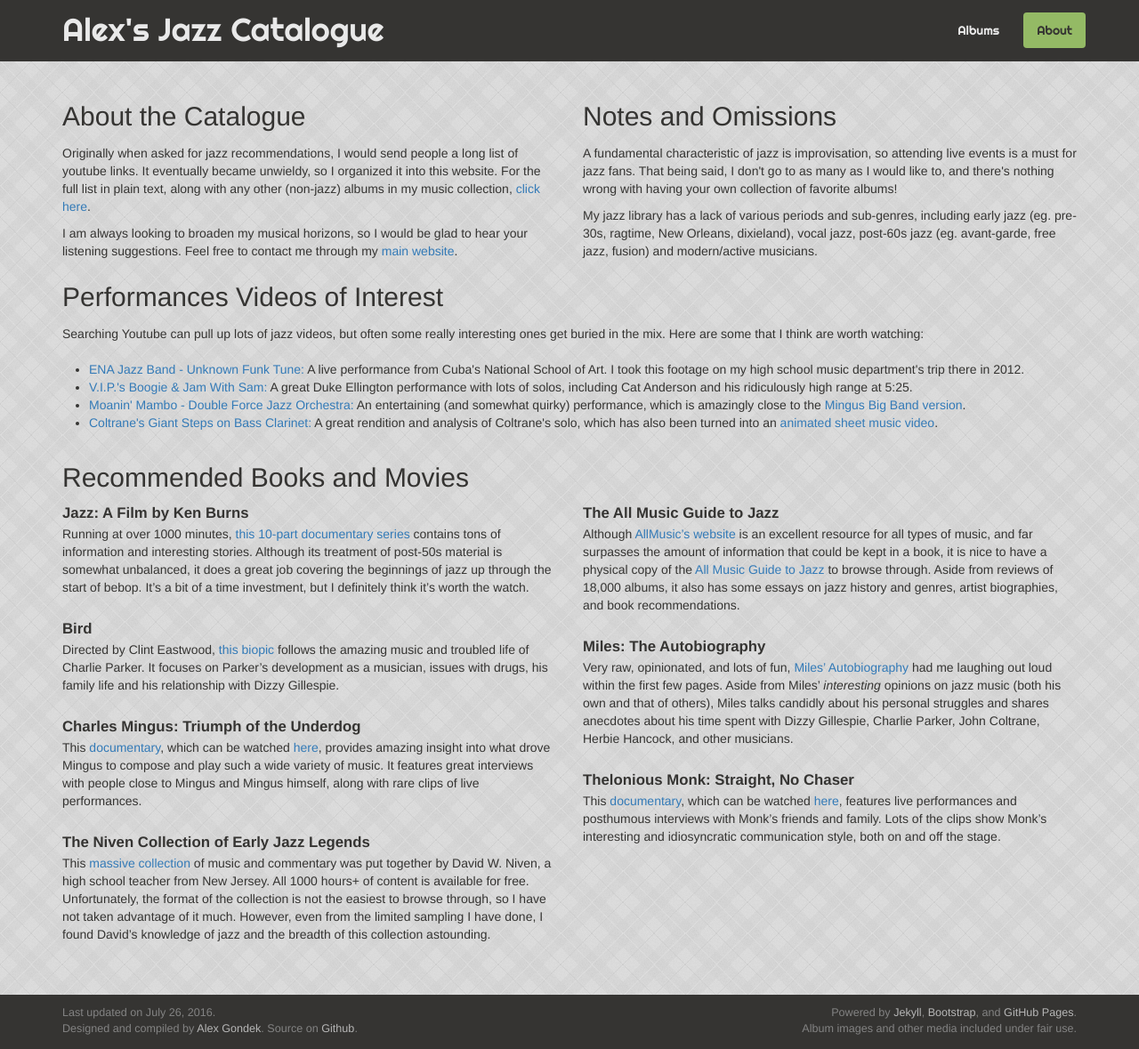
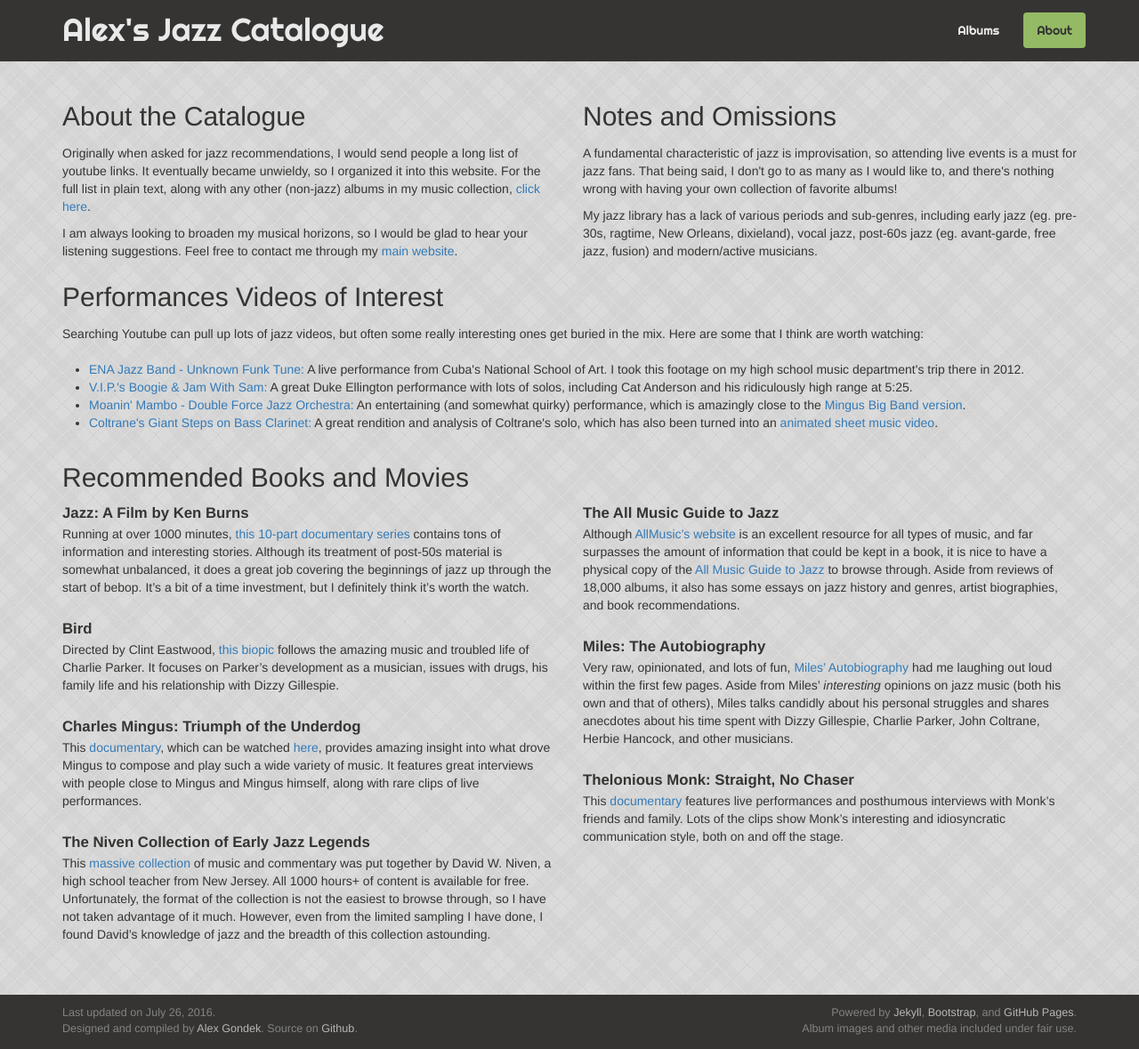
Before and after one commit to gondek/jazz-catalogue, a Jekyll site: the page built from about.html, in a window 1280 px wide. Shown: the whole page at 89% size. Built offline with Jekyll 4.4.1, drawn with Linux system fonts in a browser that asks for light colours.

Commit message:
Updated youtube check script

```diff
--- a/_data/resources/monk_movie.yml
+++ b/_data/resources/monk_movie.yml
@@ -1,3 +1,3 @@
 title: 'Thelonious Monk: Straight, No Chaser'
 content: >-
-  This [documentary](https://en.wikipedia.org/wiki/Thelonious_Monk:_Straight,_No_Chaser), which can be watched [here](https://www.youtube.com/watch?v=mAPMJWpeY3U), features live performances and posthumous interviews with Monk's friends and family. Lots of the clips show Monk's interesting and idiosyncratic communication style, both on and off the stage.
+  This [documentary](https://en.wikipedia.org/wiki/Thelonious_Monk:_Straight,_No_Chaser) features live performances and posthumous interviews with Monk's friends and family. Lots of the clips show Monk's interesting and idiosyncratic communication style, both on and off the stage.
```
Also changed, not shown: 2 other files.
